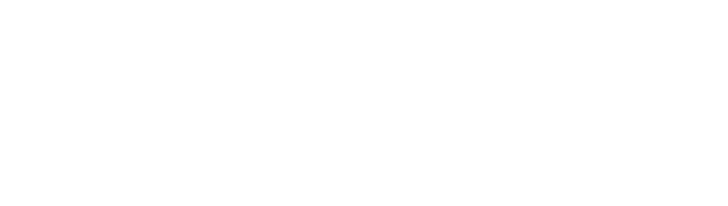
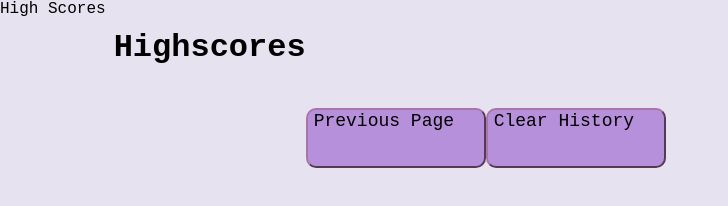
Before and after one commit to jessikea/coding-timed-quiz, a plain HTML site: page assets/highscore.html in a window 1280 px wide. Shown: the whole page, without its empty margins (0-728 px from the left). Drawn offline with Linux system fonts and the light colour scheme.

Commit message:
added highscore HTML and css

```diff
--- /dev/null
+++ b/assets/highscore.css
@@ -0,0 +1,34 @@
+*{
+    background-color: rgb(230, 226, 240);
+    font-family: 'Courier New', Courier, monospace;
+    display: flex;
+    flex-wrap: wrap;
+}
+
+body{
+    text-align: center;
+
+}
+
+h1{
+    text-align: center;
+}
+
+#highscore{
+    display: inline-block;
+    text-align: center;
+    padding-left:0px;
+}
+
+button{
+    position: relative;
+    bottom: -100px;
+    background-color: rgb(183, 144, 219);
+    color: rgb(0,0,0);
+    height: 60px;
+    width: 180px;
+    font-size: large;
+    border-radius: 10px;
+    border-color:  rgb(168, 117, 166);
+    font-family: 'Courier New', Courier, monospace;
+}
--- a/assets/highscore.html
+++ b/assets/highscore.html
@@ -0,0 +1,24 @@
+<!DOCTYPE html>
+<html lang="en">
+<head>
+    <meta charset="UTF-8">
+    <meta http-equiv="X-UA-Compatible" content="IE=edge">
+    <meta name="viewport" content="width=device-width, initial-scale=1.0">
+    <title>High Scores</title>
+    <link rel="stylesheet" href="highscore.css">
+</head>
+<body>
+    <div>
+        <div id="timer"></div>
+        <div id="start-quiz"></div>
+        <h1> Highscores</h1>
+            <ul id ="highscore"></ul>
+
+        <button id="back"> Previous Page</button>
+        <button id="clear"> Clear History</button>
+
+
+    </div>
+<script src="highscore.js"></script>
+</body>
+</html>
--- a/assets/style.css
+++ b/assets/style.css
@@ -1,5 +1,6 @@
 *{
     box-sizing: border-box;
+    background-color: rgb(230, 226, 240);
 }
 main{
     display: flex;
```
Also changed, not shown: assets/highscore.js (added).
